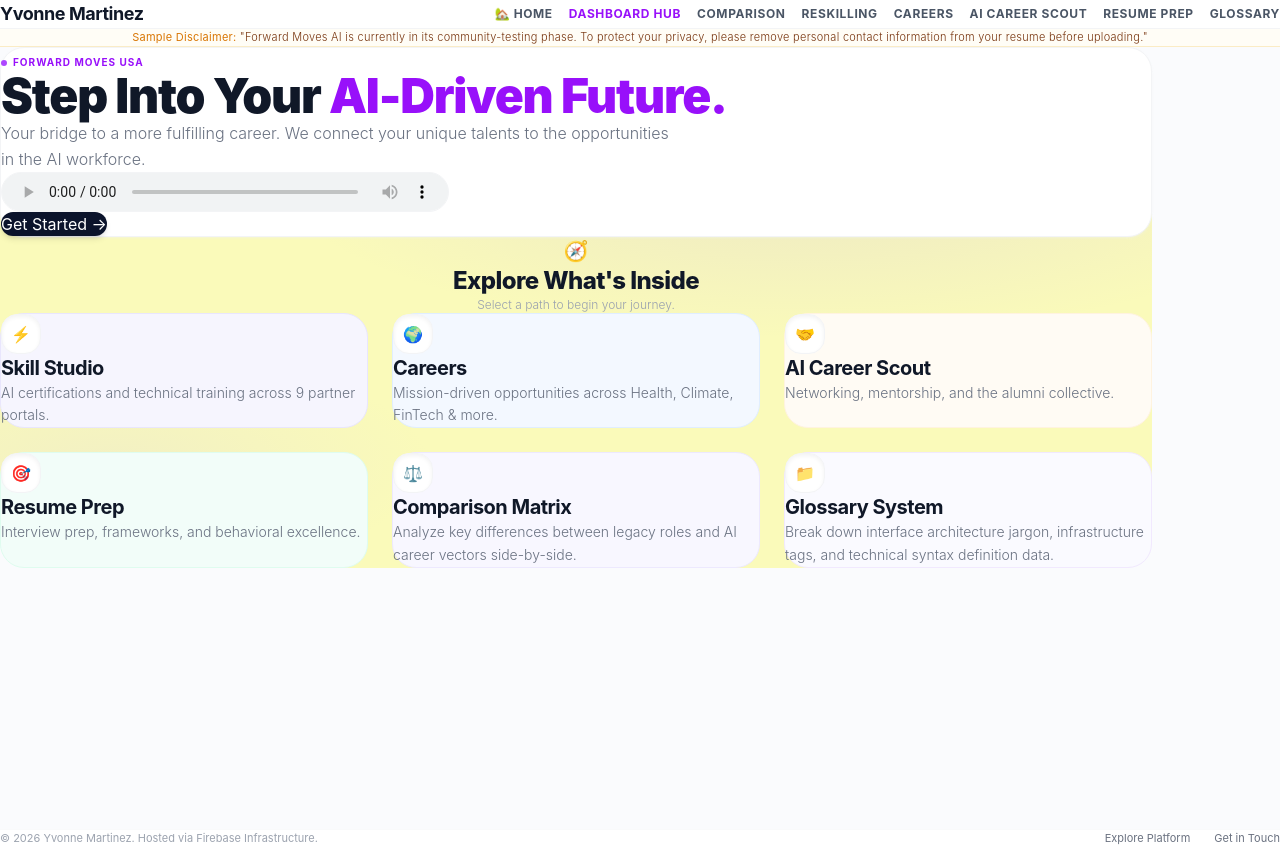
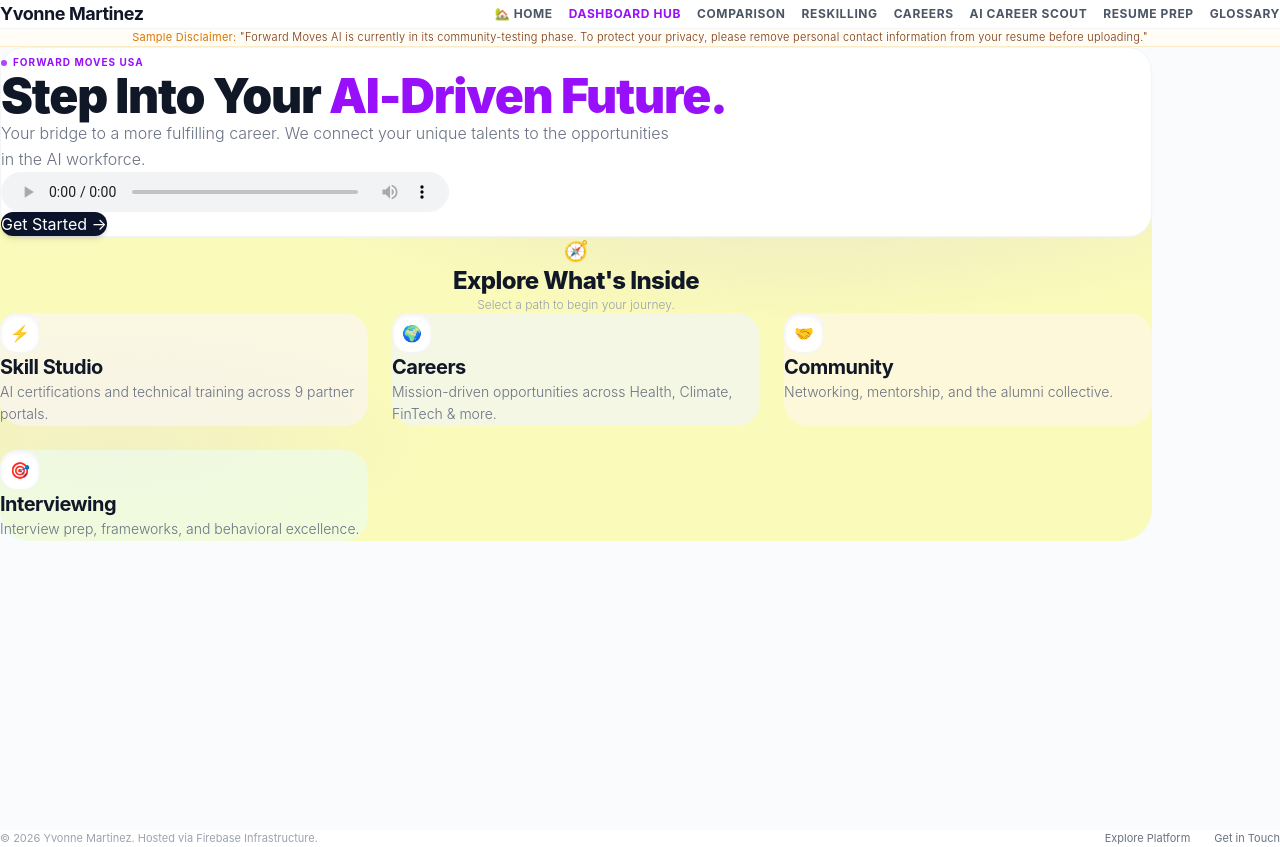
Before and after one commit to yvonneim/ai-ym-portfolio, a React (Vite) app: page / in a window 1280 px wide. Both pictures are taken after a click on the button "EXPLORE FORWARD MOVES AI →". Built offline with nearby package versions, Linux system fonts and the light colour scheme.

Commit message:
Synchronize structural font kits, custom animations, mesh headers, and complete card link parameters

```diff
--- a/src/components/sections/ForwardMovesHome.jsx
+++ b/src/components/sections/ForwardMovesHome.jsx
@@ -3,46 +3,32 @@
 export default function ForwardMovesHome({ setView }) {
   const cards = [
     {
-      type: 'reskilling-portal',
+      type: 'skill-studio',
       title: 'Skill Studio',
       desc: 'AI certifications and technical training across 9 partner portals.',
       icon: '⚡',
-      className: 'bg-[#F6F5FE] border border-[#E9E6FD] hover:bg-[#F4F2FE]',
+      className: 'bg-purple-50/60 border-purple-100 hover:bg-purple-100/60',
     },
     {
       type: 'careers',
       title: 'Careers',
       desc: 'Mission-driven opportunities across Health, Climate, FinTech & more.',
       icon: '🌍',
-      className: 'bg-[#F3F8FF] border border-[#E0EEFF] hover:bg-[#EFF5FF]',
+      className: 'bg-blue-50/60 border-blue-100 hover:bg-blue-100/60',
     },
     {
       type: 'community',
-      title: 'AI Career Scout',
+      title: 'Community',
       desc: 'Networking, mentorship, and the alumni collective.',
       icon: '🤝',
-      className: 'bg-[#FFFBF4] border border-[#FFF3E0] hover:bg-[#FFF6E8]',
+      className: 'bg-orange-50/60 border-orange-100 hover:bg-orange-100/60',
     },
     {
-      type: 'resume-prep',
-      title: 'Resume Prep',
+      type: 'interviewing',
+      title: 'Interviewing',
       desc: 'Interview prep, frameworks, and behavioral excellence.',
       icon: '🎯',
-      className: 'bg-[#F2FDF9] border border-[#DFFCEF] hover:bg-[#EDFFF2]',
-    },
-    {
-      type: 'comparison',
-      title: 'Comparison Matrix',
-      desc: 'Analyze key differences between legacy roles and AI career vectors side-by-side.',
-      icon: '⚖️',
-      className: 'bg-[#F8F7FF] border border-[#EDE9FE] hover:bg-[#F6F4FF]',
-    },
-    {
-      type: 'glossary',
-      title: 'Glossary System',
-      desc: 'Break down interface architecture jargon, infrastructure tags, and technical syntax definition data.',
-      icon: '📁',
-      className: 'bg-[#FAFAFF] border border-[#F1E9FE] hover:bg-[#F7F4FF]',
+      className: 'bg-emerald-50/60 border-emerald-100 hover:bg-emerald-100/60',
     },
   ]
 
--- a/src/components/sections/PortfolioHome.jsx
+++ b/src/components/sections/PortfolioHome.jsx
@@ -8,7 +8,7 @@
       </div>
 
       <h2 className="text-5xl md:text-6xl font-serif font-normal text-[#111827] tracking-tight text-center max-w-4xl leading-tight">
-        Orchestrating Enterprise <span className="text-infinite-violet">AI Implementation.</span>
+        Fuel your <span className="italic text-purple-600 font-normal">infinite growth.</span>
       </h2>
 
       <p className="text-[#6B7280] max-w-2xl text-center leading-relaxed">
--- a/src/index.css
+++ b/src/index.css
@@ -31,12 +31,6 @@
   font: inherit;
 }
 
-.text-infinite-violet {
-  background: linear-gradient(135deg, #7C3AED 0%, #6366F1 50%, #A855F7 100%);
-  -webkit-background-clip: text;
-  -webkit-text-fill-color: transparent;
-}
-
 .hero-mesh {
   background: radial-gradient(ellipse 80% 60% at 70% 20%, rgba(167, 139, 250, 0.18) 0%, transparent 60%), radial-gradient(ellipse 50% 40% at 10% 80%, rgba(196, 181, 253, 0.14) 0%, transparent 55%), #FAFABA;
 }
@@ -60,3 +54,9 @@
   transform: translateY(-3px);
   box-shadow: 0 20px 48px -12px rgba(124, 58, 237, 0.18);
 }
+
+.text-infinite-violet {
+  background: linear-gradient(135deg, #7C3AED 0%, #6366F1 50%, #A855F7 100%);
+  -webkit-background-clip: text;
+  -webkit-text-fill-color: transparent;
+}
```
